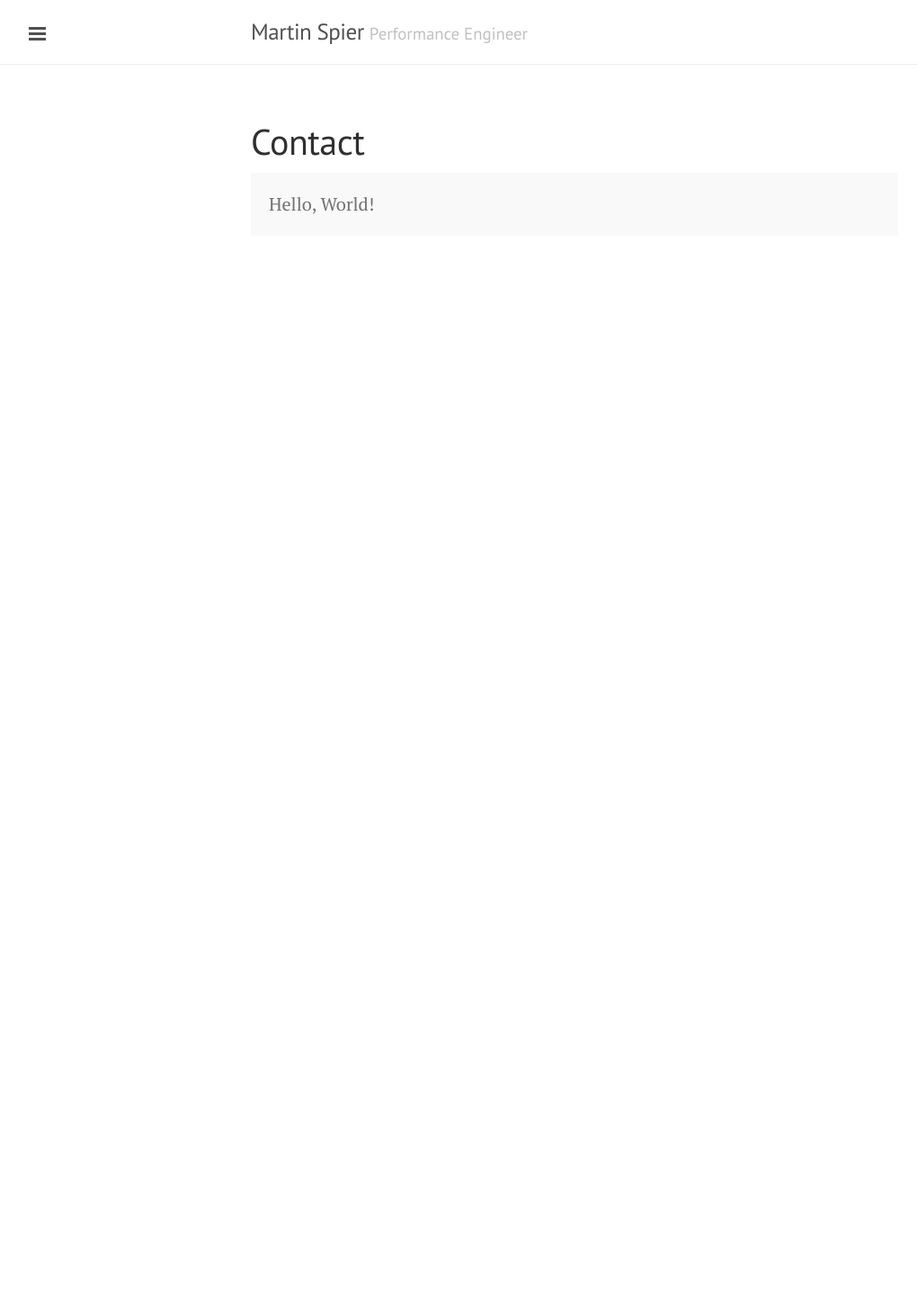
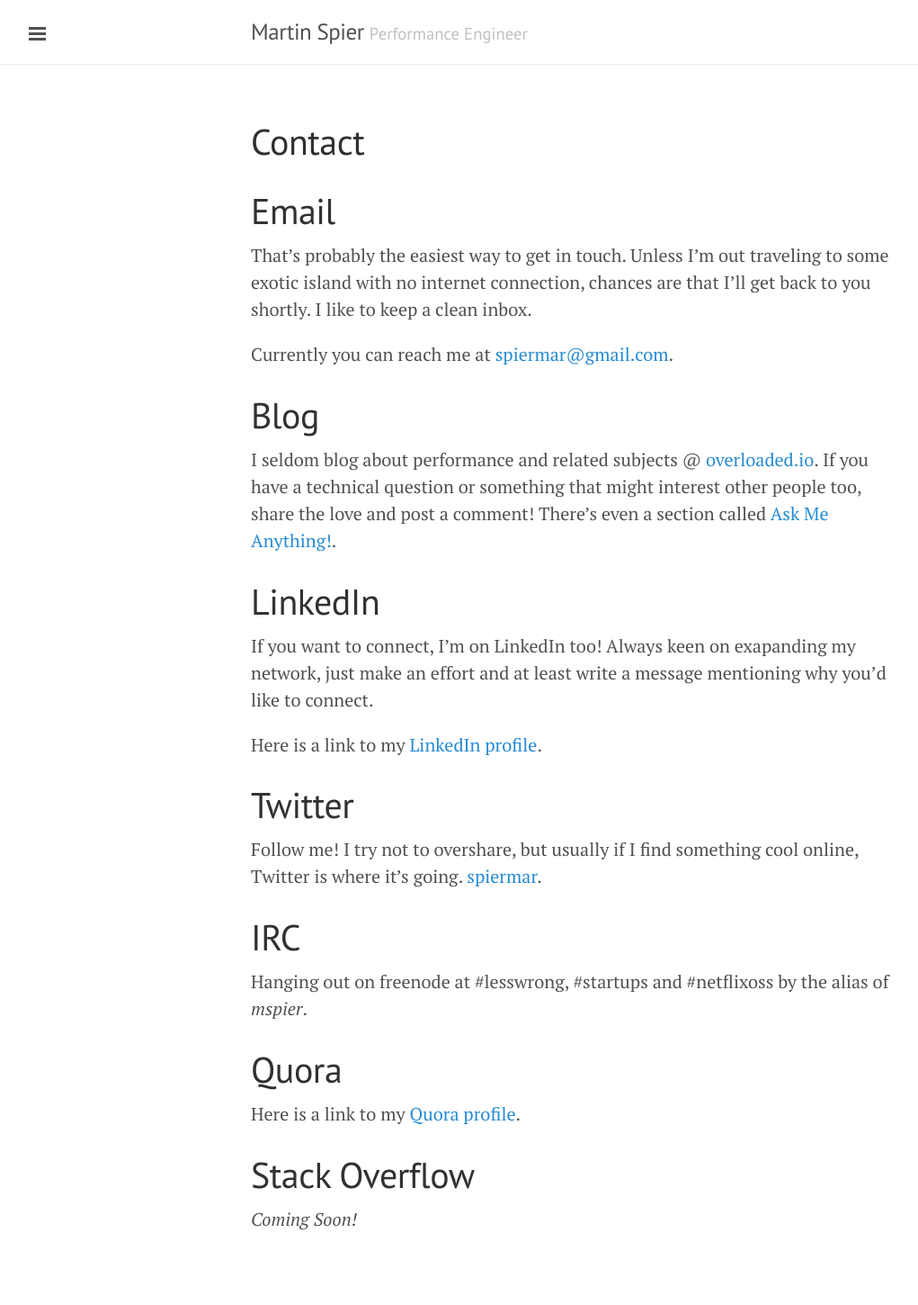
Before and after one commit to spiermar/spiermar.github.io, a Jekyll site: the page built from contact.md, in a window 1280 px wide. Shown: the whole page at 90% size, without its empty margins (1-1022 px from the left). Built offline with Jekyll 4.4.1, drawn with Linux system fonts in a browser that asks for light colours; Markdown is read by kramdown in place of the engine named in the settings; before the commit the page ends 900 px from its top, so only the background shows below that.

Commit message:
Updating contact page.

```diff
--- a/contact.md
+++ b/contact.md
@@ -3,6 +3,34 @@ layout: page
 title: Contact
 ---
 
-<p class="message">
-  Hello, World!
-</p>
+# Email
+
+That's probably the easiest way to get in touch. Unless I'm out traveling to some exotic island with no internet connection, chances are that I'll get back to you shortly. I like to keep a clean inbox.
+
+Currently you can reach me at [spiermar@gmail.com](mailto:spiermar@gmail.com).
+
+# Blog
+
+I seldom blog about performance and related subjects @ [overloaded.io](http://overloaded.io). If you have a technical question or something that might interest other people too, share the love and post a comment! There's even a section called [Ask Me Anything!](http://overloaded.io/ask-me-anything).
+
+# LinkedIn
+
+If you want to connect, I'm on LinkedIn too! Always keen on exapanding my network, just make an effort and at least write a message mentioning why you'd like to connect.
+
+Here is a link to my [LinkedIn profile](https://www.linkedin.com/in/martinspier).
+
+# Twitter
+
+Follow me! I try not to overshare, but usually if I find something cool online, Twitter is where it's going. [spiermar](https://twitter.com/spiermar).
+
+# IRC
+
+Hanging out on freenode at #lesswrong, #startups and #netflixoss by the alias of *mspier*.
+
+# Quora
+
+Here is a link to my [Quora profile](http://www.quora.com/Martin-Spier).
+
+# Stack Overflow
+
+*Coming Soon!*
```
Also changed, not shown: index.md (+2 -2 lines).
